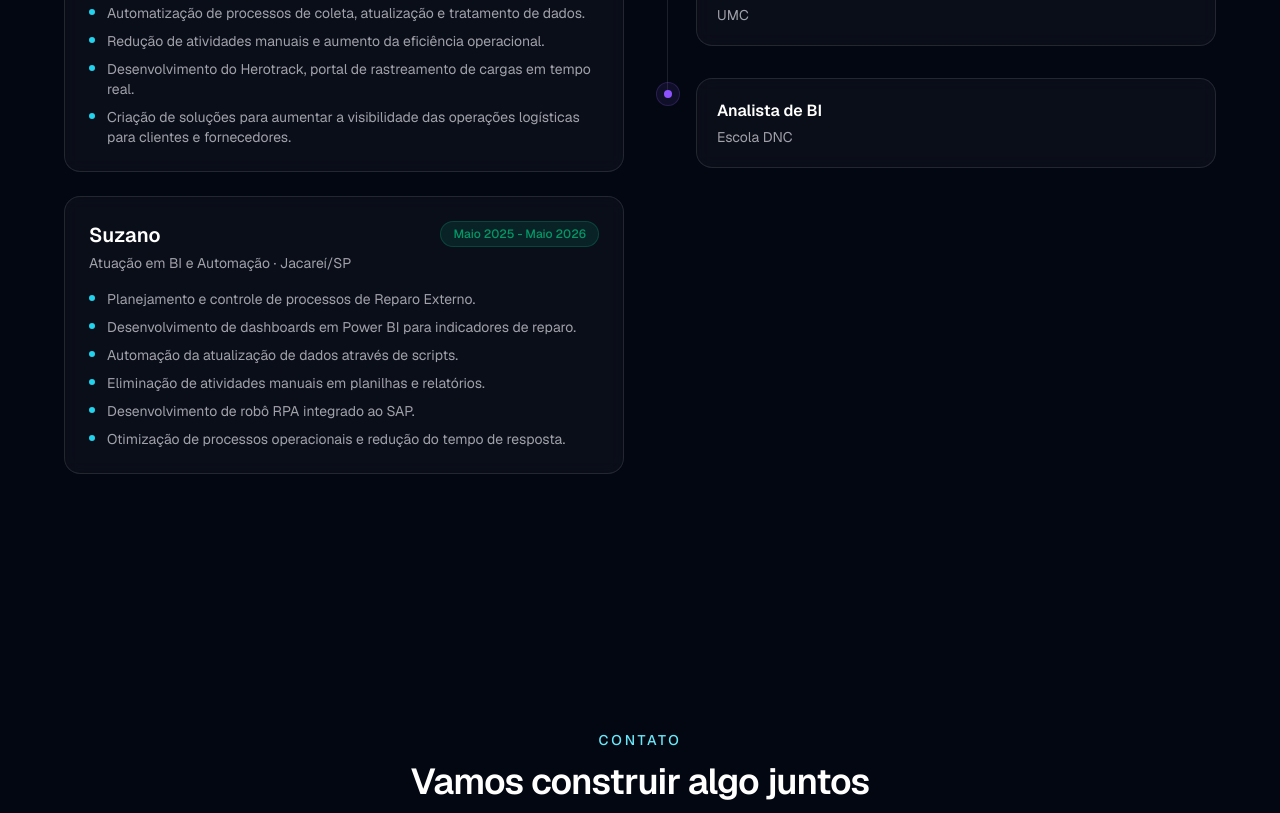
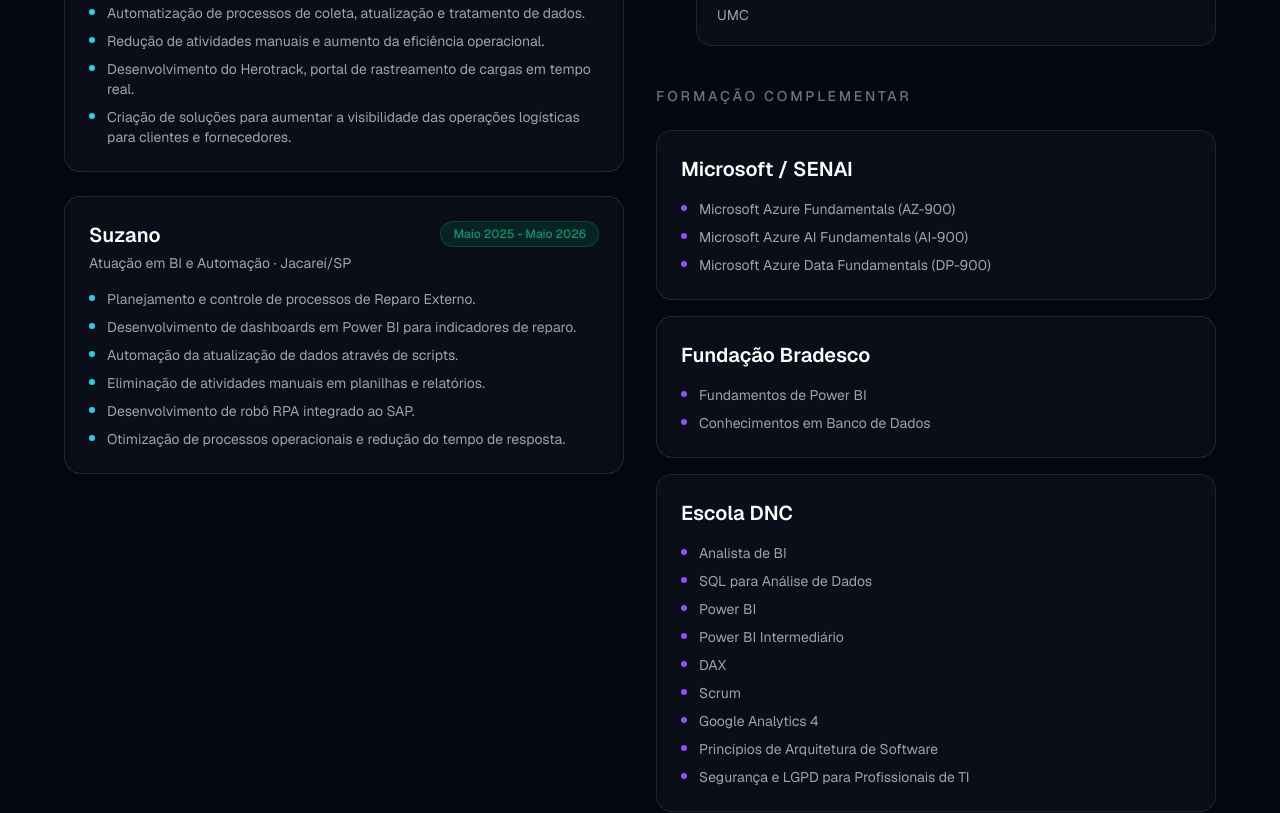
Before and after one commit to RaynanOli/portfolio-raynan, a Next.js app: page / in a window 1280 px wide. Shown: the part 9560-10373 px from the top of the page. Built offline with nearby package versions, Linux system fonts and the light colour scheme.

Commit message:
Atualiza formação e experiência no portfólio

```diff
--- a/components/Experience.tsx
+++ b/components/Experience.tsx
@@ -52,6 +52,7 @@
             </div>
           </div>
 
+          <div className="space-y-10">
             <div>
               <h3 className="mb-6 text-sm font-medium uppercase tracking-[0.2em] text-muted">
                 Formação Acadêmica
@@ -69,7 +70,9 @@
                       <span className="h-2 w-2 rounded-full bg-violet-500" />
                     </span>
                     <div className="min-w-0 flex-1 rounded-2xl border border-border bg-surface p-4 backdrop-blur-sm sm:p-5">
-                    <h4 className="font-semibold text-heading">{item.title}</h4>
+                      <h4 className="font-semibold text-heading">
+                        {item.title}
+                      </h4>
                       <p className="mt-1 text-sm text-muted-foreground">
                         {item.institution}
                       </p>
@@ -78,6 +81,36 @@
                 ))}
               </div>
             </div>
+
+            <div>
+              <h3 className="mb-6 text-sm font-medium uppercase tracking-[0.2em] text-muted">
+                Formação Complementar
+              </h3>
+              <div className="space-y-4">
+                {experience.complementaryEducation.map((item) => (
+                  <article
+                    key={item.title}
+                    className="rounded-2xl border border-border bg-surface p-5 backdrop-blur-sm sm:p-6"
+                  >
+                    <h4 className="text-lg font-semibold text-heading sm:text-xl">
+                      {item.title}
+                    </h4>
+                    <ul className="mt-4 space-y-2">
+                      {item.courses.map((course) => (
+                        <li
+                          key={course}
+                          className="flex items-start gap-3 text-sm text-muted-foreground"
+                        >
+                          <span className="mt-1.5 h-1.5 w-1.5 shrink-0 rounded-full bg-violet-500" />
+                          {course}
+                        </li>
+                      ))}
+                    </ul>
+                  </article>
+                ))}
+              </div>
+            </div>
+          </div>
         </div>
       </div>
     </AnimatedSection>
--- a/lib/data.ts
+++ b/lib/data.ts
@@ -235,9 +235,36 @@
       title: "Análise e Desenvolvimento de Sistemas",
       institution: "UMC",
     },
+  ],
+  complementaryEducation: [
     {
-      title: "Analista de BI",
-      institution: "Escola DNC",
+      title: "Microsoft / SENAI",
+      courses: [
+        "Microsoft Azure Fundamentals (AZ-900)",
+        "Microsoft Azure AI Fundamentals (AI-900)",
+        "Microsoft Azure Data Fundamentals (DP-900)",
+      ],
+    },
+    {
+      title: "Fundação Bradesco",
+      courses: [
+        "Fundamentos de Power BI",
+        "Conhecimentos em Banco de Dados",
+      ],
+    },
+    {
+      title: "Escola DNC",
+      courses: [
+        "Analista de BI",
+        "SQL para Análise de Dados",
+        "Power BI",
+        "Power BI Intermediário",
+        "DAX",
+        "Scrum",
+        "Google Analytics 4",
+        "Princípios de Arquitetura de Software",
+        "Segurança e LGPD para Profissionais de TI",
+      ],
     },
   ],
 } as const;
```
Lines whose indentation alone changed are shown as unchanged.
